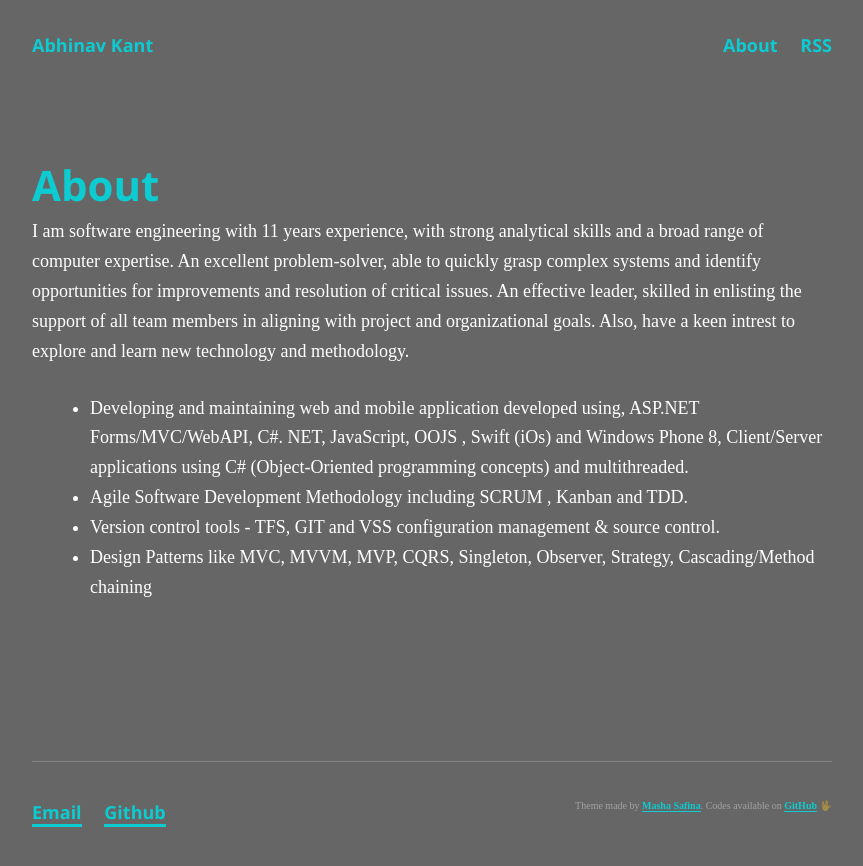
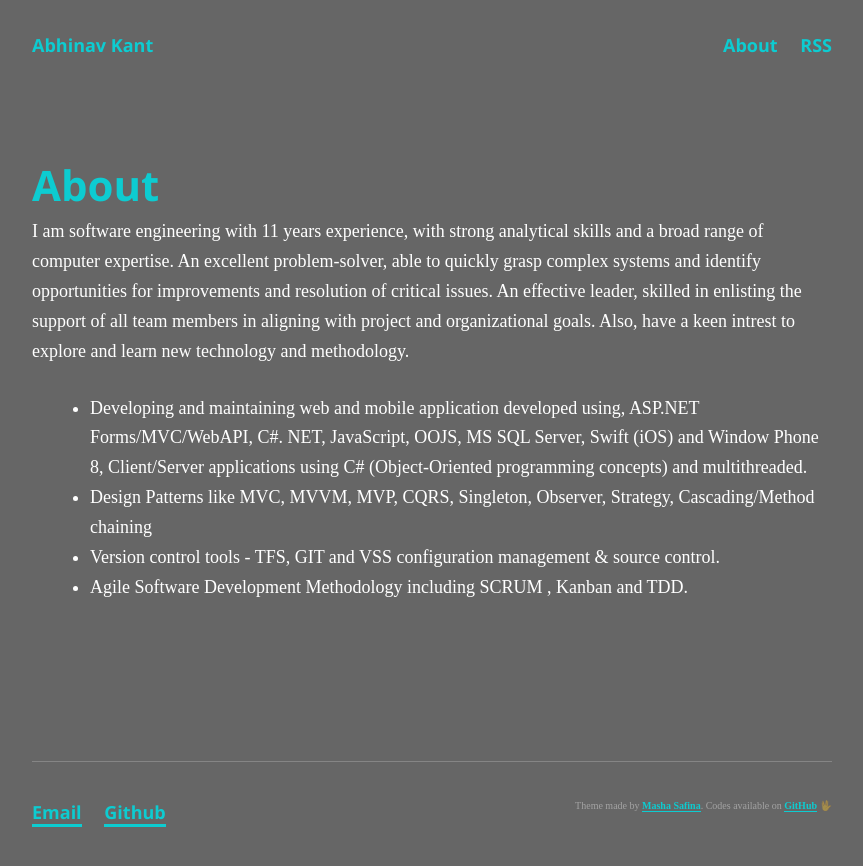
Before and after one commit to abhinavkant/abhinavkant.github.io, a Jekyll site: the page built from about.md, in a window 1280 px wide. Shown: the top 866 px of the page, without its empty margins (208-1071 px from the left). Built offline with Jekyll 4.4.1, drawn with Linux system fonts in a browser that asks for light colours; some web fonts are replaced.

Commit message:
Update About

```diff
--- a/about.md
+++ b/about.md
@@ -6,7 +6,7 @@ permalink: /about/
 
 I am software engineering with 11 years experience, with strong analytical skills and a broad range of computer expertise. An excellent problem-solver, able to quickly grasp complex systems and identify opportunities for improvements and resolution of critical issues. An effective leader, skilled in enlisting the support of all team members in aligning with project and organizational goals. Also, have a keen intrest to explore and learn new technology and methodology.
 
-* Developing and maintaining web and mobile application developed using, ASP.NET Forms/MVC/WebAPI, C#. NET, JavaScript, OOJS , Swift (iOs) and Windows Phone 8, Client/Server applications using C# (Object-Oriented programming concepts) and multithreaded.
+* Developing and maintaining web and mobile application developed using, ASP.NET Forms/MVC/WebAPI, C#. NET, JavaScript, OOJS, MS SQL Server, Swift (iOS) and Window Phone 8, Client/Server applications using C# (Object-Oriented programming concepts) and multithreaded.
+* Design Patterns like MVC, MVVM, MVP, CQRS, Singleton, Observer, Strategy, Cascading/Method chaining
+* Version control tools - TFS, GIT and VSS configuration management & source control.
 * Agile Software Development Methodology including SCRUM , Kanban and TDD.
-* Version control tools - TFS, GIT and VSS configuration management & source control.
-* Design Patterns like MVC, MVVM, MVP, CQRS, Singleton, Observer, Strategy, Cascading/Method chaining
```
